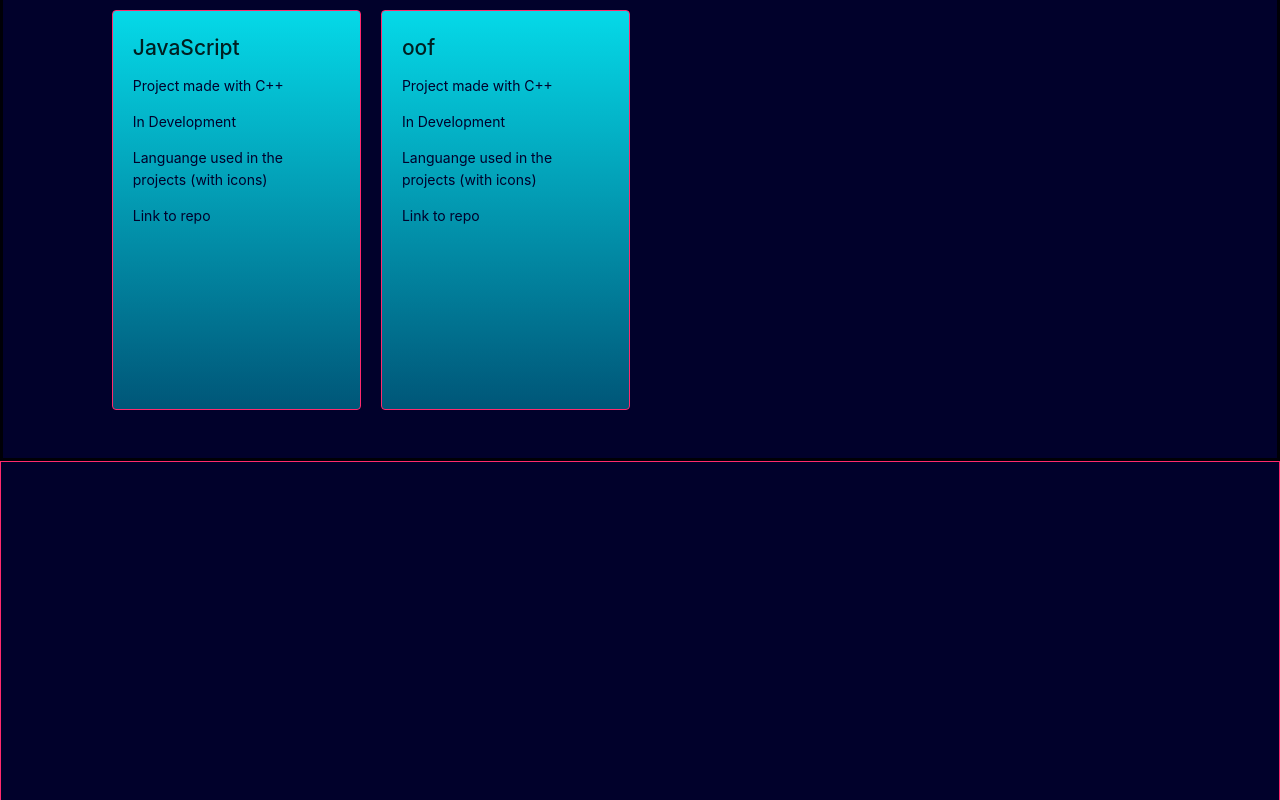
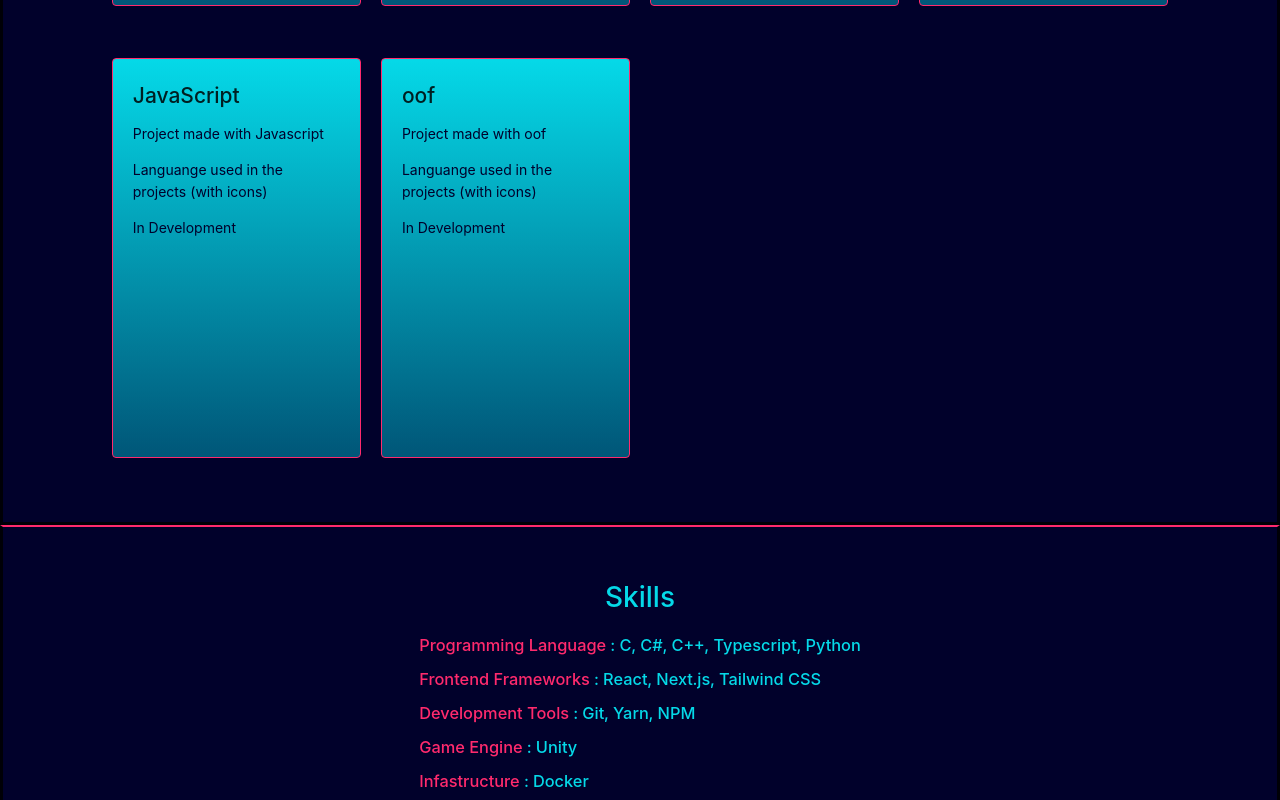
Before and after one commit to cattyman919/portfolio, a Next.js app: page / in a window 1280 px wide. Shown: the part 1120-1920 px from the top of the page. Built offline with nearby package versions, Linux system fonts and the light colour scheme.

Commit message:
Added skills content

```diff
--- a/src/app/Profile/index.tsx
+++ b/src/app/Profile/index.tsx
@@ -6,17 +6,17 @@ const Profile = () => {
       id="profile-section"
       className="flex flex-col items-center justify-between md:flex-row w-full pt-[8rem] pb-[3rem] px-[8.5vw] bg-cyberpunk-5"
     >
-      <p className="w-[400px] mt-[2rem] md:mt-0  text-xl text-justify text-cyberpunk-3">
-        Hey my name is{' '}
-        <span className="text-cyberpunk-1 ">Seno Pamungkas Rahman</span> and im
+      <p className=" md:w-[40%] mt-[2rem] md:mt-0  text-xl text-justify text-cyberpunk-3">
+        Hey my name is
+        <span className="text-cyberpunk-1 "> Seno Pamungkas Rahman</span> and im
         a frontend developer and also a game developer
       </p>
       <div className="order-first md:order-last">
         <Image
           src={ProfilePic}
           alt="Profile Picture of Seno"
-          width={400}
-          height={400}
+          width="400"
+          height="400"
           className="rounded-[10%] "
         />
       </div>
--- a/src/app/Projects/ProjectModal.tsx
+++ b/src/app/Projects/ProjectModal.tsx
@@ -4,16 +4,26 @@ interface IProjectModal {
   title: string;
   description: string;
   status: string;
+  repo?: string;
 }
 
-export const ProjectModal = ({ title, description, status }: IProjectModal) => {
+export const ProjectModal = ({
+  title,
+  description,
+  status,
+  repo,
+}: IProjectModal) => {
   return (
-    <div className=" h-[400px] bg-gradient-to-b from-cyberpunk-3 to-cyberpunk-4 border-[1px] border-solid  border-cyberpunk-1  transition-all rounded p-5 text-cyberpunk-5 hover:mt-[-1rem] ">
+    <div className=" h-[400px] bg-gradient-to-b from-cyberpunk-3 to-cyberpunk-4 border-[1px] border-solid  border-cyberpunk-1  transition-all rounded p-5 text-cyberpunk-5 my-[1rem] sm:hover:my-[-.2rem]  ">
       <h2>{title}</h2>
       <p>{description}</p>
+      <p>Languange used in the projects (with icons)</p>
       <p>{status}</p>
-      <p>Languange used in the projects (with icons)</p>
-      <Link href="/">Link to repo</Link>
+      {repo && (
+        <a href={repo} target="_blank">
+          Link to repo
+        </a>
+      )}
     </div>
   );
 };
--- a/src/app/Projects/index.tsx
+++ b/src/app/Projects/index.tsx
@@ -12,6 +12,7 @@ const Projects = () => {
           title="Portfolio"
           description="Project about this portfolio website"
           status="In Development"
+          repo="https://github.com/cattyman919/portfolio"
         />
         <ProjectModal
           title="Unity"
@@ -25,17 +26,17 @@ const Projects = () => {
         />
         <ProjectModal
           title="C#"
-          description="Project made with C++"
+          description="Project made with C#"
           status="In Development"
         />
         <ProjectModal
           title="JavaScript"
-          description="Project made with C++"
+          description="Project made with Javascript"
           status="In Development"
         />
         <ProjectModal
           title="oof"
-          description="Project made with C++"
+          description="Project made with oof"
           status="In Development"
         />
       </div>
--- a/src/app/Skills/index.tsx
+++ b/src/app/Skills/index.tsx
@@ -2,9 +2,29 @@ const Skills = () => {
   return (
     <div
       id="skills-section"
-      className="flex items-center justify-center h-screen border border-solid py-[3rem] bg-cyberpunk-5 border-cyberpunk-1 "
+      className="flex flex-col  items-center justify-center  border-t-2 border-t-cyberpunk-1 border-solid px-[8.5vw] py-[3rem] bg-cyberpunk-5  "
     >
       <h1 className="text-cyberpunk-3">Skills</h1>
+      <div className="flex flex-col text-cyberpunk-3">
+        <h3 className="text-cyberpunk-3">
+          <span className="text-cyberpunk-1">Programming Language</span> : C,
+          C#, C++, Typescript, Python
+        </h3>
+        <h3 className="text-cyberpunk-3">
+          <span className="text-cyberpunk-1">Frontend Frameworks</span> : React,
+          Next.js, Tailwind CSS
+        </h3>
+        <h3 className="text-cyberpunk-3">
+          <span className="text-cyberpunk-1">Development Tools</span> : Git,
+          Yarn, NPM
+        </h3>
+        <h3 className="text-cyberpunk-3">
+          <span className="text-cyberpunk-1">Game Engine</span> : Unity
+        </h3>
+        <h3 className="text-cyberpunk-3">
+          <span className="text-cyberpunk-1">Infastructure</span> : Docker
+        </h3>
+      </div>
     </div>
   );
 };
--- a/src/pages/index.tsx
+++ b/src/pages/index.tsx
@@ -1,7 +1,5 @@
 import { NextPage } from 'next';
 import { Navbar, Profile, Projects, Skills } from '@app/index';
-import { useEffect, useState } from 'react';
-import { useRouter } from 'next/router';
 
 const IndexPage: NextPage = () => {
   return (
```
Also changed, not shown: src/app/index.ts (+4 -4 lines).
